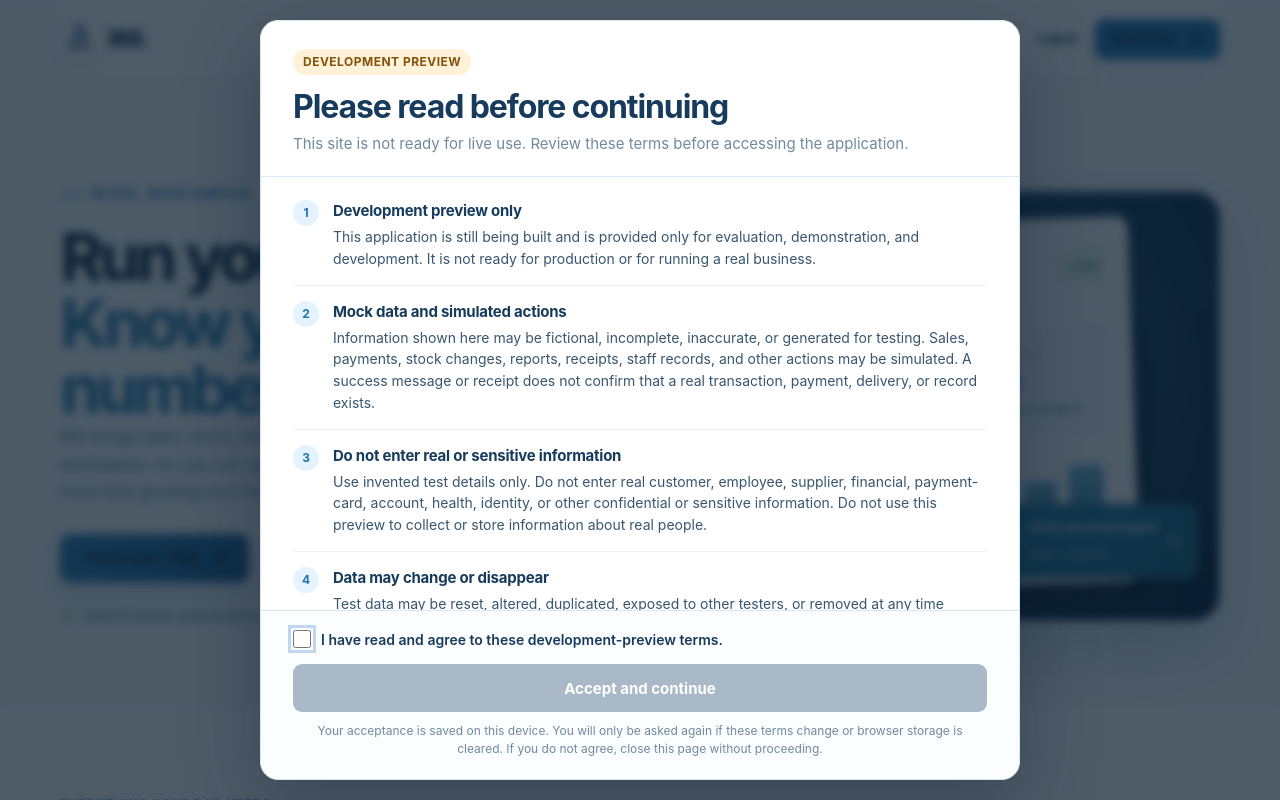
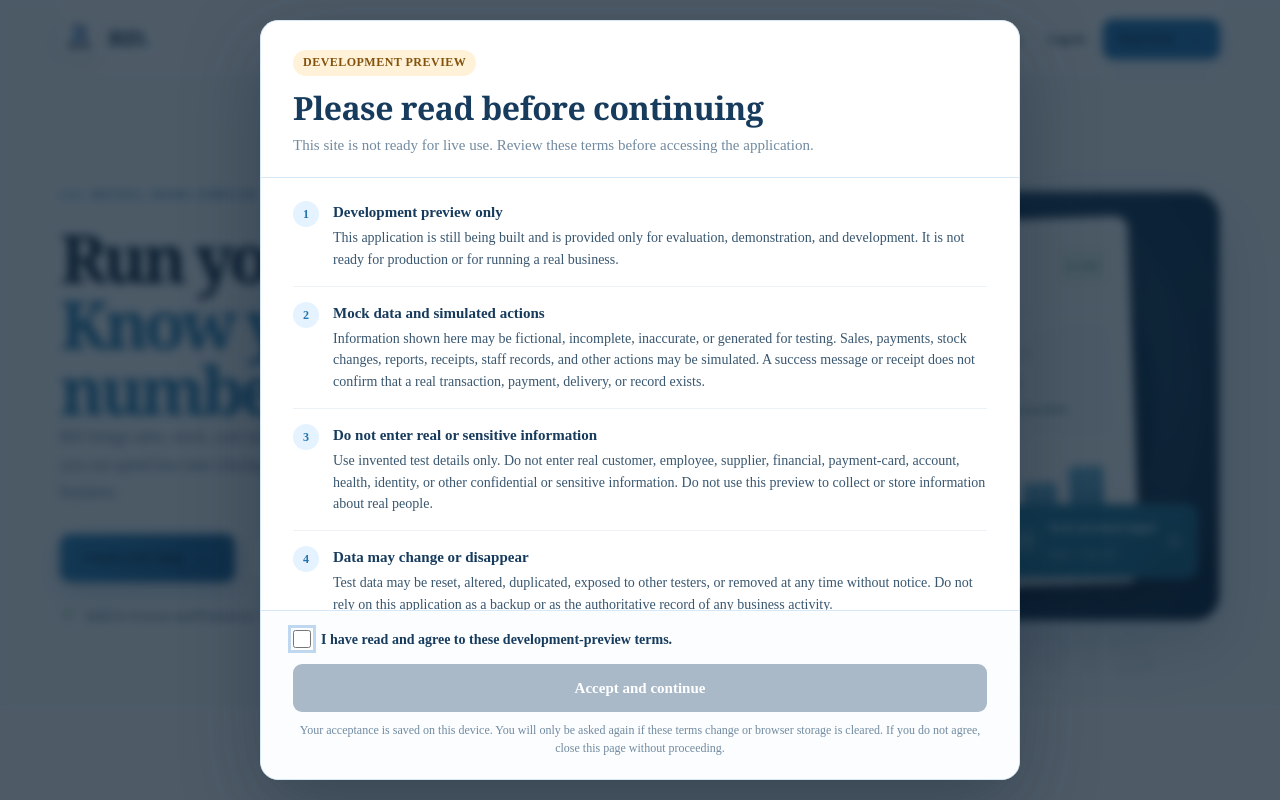
Before and after one commit to kaikaivincent25/Retail-Frontend, a React (Vite) app: page / in a window 1280 px wide. Shown: the top 800 px of the page. Built offline with nearby package versions, Linux system fonts and the light colour scheme.

Commit message:
"Font Update"

```diff
--- a/src/index.css
+++ b/src/index.css
@@ -12,8 +12,8 @@
     rgba(22, 51, 81, 0.08) 0 10px 24px -8px,
     rgba(22, 51, 81, 0.04) 0 3px 8px -2px;
 
-  --sans: Inter, ui-sans-serif, system-ui, -apple-system, BlinkMacSystemFont, "Segoe UI", sans-serif;
-  --heading: Inter, ui-sans-serif, system-ui, -apple-system, BlinkMacSystemFont, "Segoe UI", sans-serif;
+  --sans: "Times New Roman", Times, serif;
+  --heading: Georgia, "Times New Roman", Times, serif;
   --mono: ui-monospace, Consolas, monospace;
 
   font: 16px/145% var(--sans);
@@ -76,7 +76,7 @@ h6 {
 
 h1 {
   font-size: 36px;
-  letter-spacing: -1.1px;
+  letter-spacing: -0.5px;
   margin: 24px 0;
   @media (max-width: 1024px) {
     font-size: 36px;
@@ -86,7 +86,7 @@ h1 {
 h2 {
   font-size: 21px;
   line-height: 118%;
-  letter-spacing: -0.24px;
+  letter-spacing: normal;
   margin: 0 0 8px;
   @media (max-width: 1024px) {
     font-size: 20px;
--- a/src/pages/Billing/Billing.css
+++ b/src/pages/Billing/Billing.css
@@ -42,7 +42,7 @@
   color: var(--billing-ink);
   font-size: clamp(29px, 4vw, 40px);
   font-weight: 760;
-  letter-spacing: -0.045em;
+  letter-spacing: -0.02em;
   line-height: 1.1;
 }
 
@@ -113,7 +113,7 @@
   margin: 0 0 4px;
   color: #174b42;
   font-size: 15px;
-  letter-spacing: -0.01em;
+  letter-spacing: normal;
 }
 
 .billing-core-promise p {
@@ -161,7 +161,7 @@
   margin: 7px 0 7px;
   color: var(--billing-ink);
   font-size: 24px;
-  letter-spacing: -0.035em;
+  letter-spacing: -0.015em;
 }
 
 .billing-current-price {
@@ -175,7 +175,7 @@
 .billing-current-price strong {
   color: var(--billing-accent);
   font-size: 24px;
-  letter-spacing: -0.03em;
+  letter-spacing: -0.015em;
 }
 
 .billing-current-price > span {
@@ -375,7 +375,7 @@
   margin: 6px 0 7px;
   color: var(--billing-ink);
   font-size: 21px;
-  letter-spacing: -0.03em;
+  letter-spacing: -0.015em;
 }
 
 .billing-plan-tagline {
@@ -397,7 +397,7 @@
   color: #1e5f8a;
   font-size: 25px;
   font-weight: 800;
-  letter-spacing: -0.04em;
+  letter-spacing: -0.015em;
 }
 
 .billing-plan-price span {
--- a/src/pages/Reports/Reports.css
+++ b/src/pages/Reports/Reports.css
@@ -94,10 +94,10 @@
 .reports-page .reports-hero h1 {
   margin: 10px 0 8px;
   color: #fff;
-  font-family: var(--sans);
+  font-family: var(--heading);
   font-size: clamp(30px, 4vw, 43px);
   font-weight: 750;
-  letter-spacing: -1.4px;
+  letter-spacing: -0.5px;
   line-height: 1.1;
 }
 
@@ -402,10 +402,10 @@
 .report-section h2 {
   margin: 0 0 5px;
   color: var(--reports-ink);
-  font-family: var(--sans);
+  font-family: var(--heading);
   font-size: 18px;
   font-weight: 750;
-  letter-spacing: -0.45px;
+  letter-spacing: normal;
 }
 
 .section-heading p {
@@ -912,7 +912,7 @@
 .reports-page .reports-hero h1 {
   margin: 12px 0 10px;
   font-size: clamp(32px, 4vw, 46px);
-  letter-spacing: -1.5px;
+  letter-spacing: -0.5px;
 }
 
 .reports-hero p {
@@ -1521,7 +1521,7 @@
     margin: 0 !important;
     padding: 0 !important;
     color: #1a1a1a !important;
-    font-family: -apple-system, BlinkMacSystemFont, "Segoe UI", Roboto, Arial, sans-serif !important;
+    font-family: "Times New Roman", Times, serif !important;
     background: #fff !important;
   }
 
@@ -1925,7 +1925,7 @@
   margin: 9px 0;
   color: #173b5d;
   font-size: clamp(25px, 4vw, 34px);
-  letter-spacing: -0.04em;
+  letter-spacing: -0.015em;
   line-height: 1.15;
 }
 
--- a/src/theme.css
+++ b/src/theme.css
@@ -15,6 +15,11 @@
   --light-blue-100: #edf7fe;
   --light-blue-200: #dceefb;
   --light-blue-300: #c6e2f5;
+}
+
+/* Keep public pages in step with the shared document-inspired typography. */
+.lp-page {
+  font-family: var(--sans) !important;
 }
 
 html,
```
